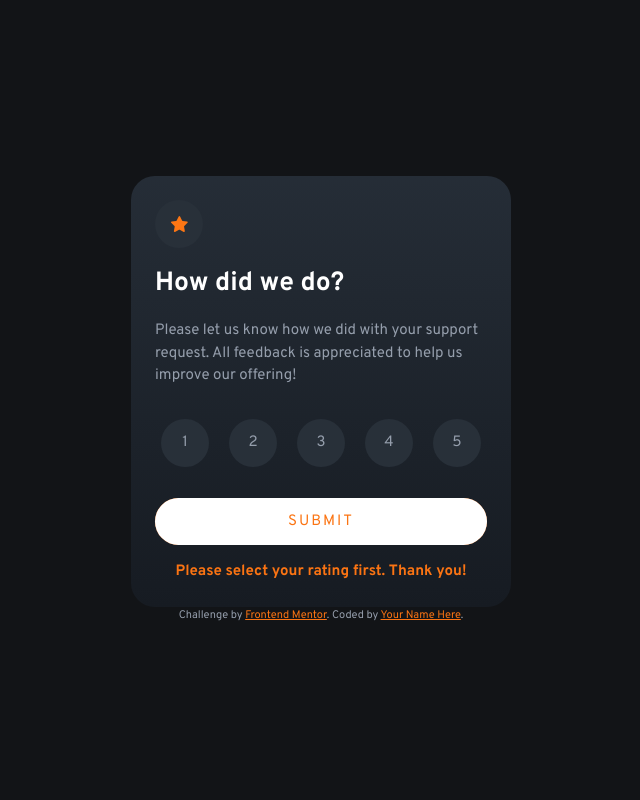
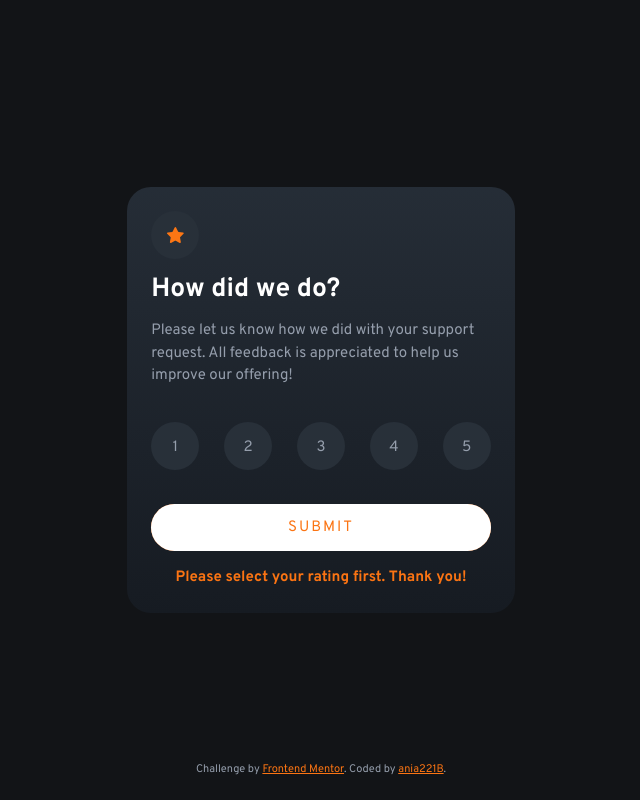
Before and after one commit to ania221B/interactive-rating-component, a plain HTML site: page index.html in a window 1280 px wide. Both pictures are taken after a click on the button "SUBMIT". Shown: the whole page, without its empty margins (319-959 px from the left). Drawn offline with Linux system fonts and the light colour scheme.

Commit message:
buttons and styling fix + link added

```diff
--- a/css/reset.css
+++ b/css/reset.css
@@ -25,7 +25,7 @@ h1,
 h2,
 h3,
 h4 {
-  line-height: 1.5;
+  line-height: 1.1;
 }
 
 /* Removes default list styling from ul and ol elements with a class */
--- a/css/styles.css
+++ b/css/styles.css
@@ -16,6 +16,9 @@
    --fs-700: 1.65rem;
    --fw-400: 400;
    --fw-700: 700;
+
+   --br: 1.5rem;
+   --br-circle: 50%;
 }
 
 /* ===== GENERAL STYLES ===== */
@@ -31,18 +34,13 @@ body {
     flex-direction: column;
     align-items: center;
     justify-content: center;
+
 }
 
-.text-center {
-    text-align: center;
-}
-
-.content-center {
-    margin-inline: auto;
-}
-
-.padding-block-16 {
-    padding-block: 1rem;
+footer {
+    position: absolute;
+    bottom: 0;
+    padding-block: 1.5em;
 }
 
 /* ===== BUTTONS ===== */
@@ -57,18 +55,8 @@ button, .btn {
     z-index: 1;
 }
 
-.btn::before {
-    content: "";
-    width: 100%;
-    height: 100%;
-    border-radius: inherit;
-
-    position: absolute;
-    inset: 0;
-
-    z-index: -1;
-    opacity: 0;
-    transition: opacity 300ms ease-in-out;
+.btn > * {
+    cursor: pointer;
 }
 
 .btn[data-type="primary"] {
@@ -77,9 +65,7 @@ button, .btn {
     color: var(--clr-neutral-100);
     background-color: var(--clr-primary-400);
     padding-block: 1rem;
-    border-radius: 1.5rem;
-    position: relative;
-    z-index: 1;
+    border-radius: var(--br);
 }
 
 .btn[data-type="secondary"],
@@ -87,89 +73,144 @@ button, .btn {
     display: grid;
     place-items: center;
     background-color: var(--clr-neutral-600);
+
     width: 3rem;
     height: 3rem;
-    border-radius: 50%;
+    border-radius: var(--br-circle);
+}
+
+input[type="radio"] {
+    appearance: none;
+    margin: 0;
+    width: 100%;
+    height: 100%;
+    border-radius: inherit;
+
+    position: absolute;
+    top: 0;
+    left: 0;
+    z-index: -1;
+}
+
+input[type="radio"] ~ label {
+     padding-top: 0.25rem;
+}
+
+/* ===== pseudo elements ===== */
+
+.btn[data-type="primary"]::before,
+input[type="radio"]::before {
+    content: "";
+    width: 100%;
+    height: 100%;
+    border-radius: inherit;
+
+    position: absolute;
+    top: 0;
+    left: 0;
+    z-index: -1;
+    opacity: 0;
+    transition: opacity 300ms ease-in-out;
 }
 
 .btn[data-type="primary"]::before {
     background-color: var(--clr-neutral-100);
 }
 
-.btn[data-type="secondary"]::before {
+input[type="radio"]::before {
     background-color: var(--clr-neutral-400);
 }
+
+/* ===== hover and focus states ====== */
 
 .btn[data-type="primary"]:hover,
 .btn[data-type="primary"]:focus {
     color: var(--clr-primary-400);
 }
 
-.btn[data-type="secondary"]:hover,
-.btn[data-type="secondary"]:focus {
+input[type="radio"]:hover ~ label,
+input[type="radio"]:focus ~ label,
+input[type="radio"]:checked ~ label {
     color: var(--clr-neutral-100);
 }
 
 .btn[data-type="primary"]:hover::before,
 .btn[data-type="primary"]:focus::before,
-.btn[data-type="secondary"]:hover::before,
-.btn[data-type="secondary"]:focus::before {
+input[type="radio"]:hover::before,
+input[type="radio"]:focus::before {
     opacity: 1;
 }
 
-.btn[data-type="secondary"].is-selected {
+input[type="radio"]:checked,
+input[type="radio"]:checked::before {
     background-color: var(--clr-primary-400);
-    color: var(--clr-neutral-100);
 }
 
-.btn[data-type="secondary"].is-selected::before {
-    background-color: var(--clr-primary-400);
-}
 
 /* ===== CARD ===== */
 
 .card {
     width: 95%;
-    max-width: 25rem;
+    max-width: 25.5rem;
     margin-inline: auto;
 
     padding: 1.5rem;
-    border-radius: 1.5rem;
+    border-radius: var(--br);
     background-image: linear-gradient(to bottom, var(--clr-neutral-700), var(--clr-neutral-800));
 }
 
-.card__content {
+.card__content,
+.card__content form {
     display: flex;
     flex-direction: column;
     gap: 1rem;
+}
+
+.thank-you__content {
+    padding-block: 1rem;
+    text-align: center;
+    gap: 1.75rem;
+}
+
+.thank-you__image {
+    margin-inline: auto;
+}
+
+.thank-you__body > * + * {
+    margin-top: 0.75rem;
 }
 
 .title {
     font-size: var(--fs-700);
     font-weight: var(--fw-700);
     color: var(--clr-neutral-100);
+    line-height: 1.1;
 }
 
+
 .rating-scale {
+    margin-block: 1.125rem;
     display: flex;
-    justify-content: center;
-    gap: 1.25rem;
+    justify-content: space-between;
 }
 
 .rating-info {
     align-self: center;
     font-size: var(--fs-400);
+    font-weight: var(--fw-400);
     color: var(--clr-primary-400);
     background-color: var(--clr-neutral-600);
-    padding: 0.25rem 1rem;
-    border-radius: 1.5rem;
+    padding: 0.5rem 1rem;
+    border-radius: var(--br);
 }
 
 .error {
+    text-align: center;
     font-weight: var(--fw-700);
     color: var(--clr-primary-400);
 }
 
+/* ===== ATTRIBUTION ===== */
 
 .attribution {
     font-size: 11px;
--- a/index.html
+++ b/index.html
@@ -44,39 +44,69 @@
             Please let us know how we did with your support request. All
             feedback is appreciated to help us improve our offering!
           </p>
-          <ul class="rating-scale" role="list">
-            <li class="btn" data-type="secondary">1</li>
-            <li class="btn" data-type="secondary">2</li>
-            <li class="btn" data-type="secondary">3</li>
-            <li class="btn" data-type="secondary">4</li>
-            <li class="btn" data-type="secondary">5</li>
-          </ul>
-          <button type="submit" class="btn" data-type="primary">Submit</button>
-          <div class="error text-center"></div>
+          <form method="get" action="#" autocomplete="off">
+            <div class="rating-scale">
+              <div class="btn" data-type="secondary">
+                <input type="radio" name="rating" id="1" value="1" />
+                <label for="1">1</label>
+              </div>
+
+              <div class="btn" data-type="secondary">
+                <input type="radio" name="rating" id="2" value="2" />
+                <label for="2">2</label>
+              </div>
+
+              <div class="btn" data-type="secondary">
+                <input type="radio" name="rating" id="3" value="3" />
+                <label for="3">3</label>
+              </div>
+
+              <div class="btn" data-type="secondary">
+                <input type="radio" name="rating" id="4" value="4" />
+                <label for="4">4</label>
+              </div>
+
+              <div class="btn" data-type="secondary">
+                <input type="radio" name="rating" id="5" value="5" />
+                <label for="5">5</label>
+              </div>
+            </div>
+
+            <button type="submit" class="btn" data-type="primary">
+              Submit
+            </button>
+          </form>
+
+          <div class="error"></div>
         </div>
       </div>
       <!-- Rating state end -->
+    </main>
+    <footer>
       <div class="attribution">
         Challenge by
         <a href="https://www.frontendmentor.io?ref=challenge" target="_blank"
           >Frontend Mentor</a
-        >. Coded by <a href="#">Your Name Here</a>.
+        >. Coded by
+        <a href="https://www.frontendmentor.io/profile/ania221B">ania221B</a>.
       </div>
-    </main>
+    </footer>
 
     <!-- Thank you state start -->
 
     <template>
-      <div class="card__content padding-block-16 text-center">
-        <div class="card__image content-center">
+      <div class="card__content thank-you__content">
+        <div class="thank-you__image">
           <img src="images/illustration-thank-you.svg" alt="" />
         </div>
         <h2 class="rating-info"></h2>
-        <p class="title">Thank you!</p>
-        <p>
-          We appreciate you taking the time to give a rating. If you ever need
-          more support, don’t hesitate to get in touch!
-        </p>
+        <div class="thank-you__body">
+          <p class="title">Thank you!</p>
+          <p>
+            We appreciate you taking the time to give a rating. If you ever need
+            more support, don’t hesitate to get in touch!
+          </p>
+        </div>
       </div>
     </template>
 
--- a/js/script.js
+++ b/js/script.js
@@ -1,36 +1,26 @@
 const card = document.querySelector('.card')
+const submitBtn = card.querySelector('button[type="submit"]')
+const ratingList = card.querySelector('.rating-scale')
+const rates = Array.from(ratingList.querySelectorAll('input[type="radio"]'))
 const template = document.querySelector('template')
-const ratingList = card.querySelector('.rating-scale')
-let rates = [...ratingList.children]
-const submitBtn = card.querySelector('button[type="submit"]')
-
-ratingList.addEventListener('click', e => {
-  if (!e.target.closest('.btn[data-type="secondary"]')) return
-
-  rates.forEach(rate => {
-    rate.classList.remove('is-selected')
-  })
-
-  const selectedRate = e.target
-  selectedRate.classList.add('is-selected')
-})
 
 submitBtn.addEventListener('click', e => {
   e.preventDefault()
 
-  rates = [...ratingList.children]
-  const userRateIndex = rates.findIndex(rate => rate.classList.contains('is-selected'))
-  console.log(userRateIndex)
-  if (userRateIndex === -1) {
+  const userRateInput = rates.find(rate => rate.checked)
+
+  if (userRateInput === undefined) {
     const error = card.querySelector('.error')
     error.textContent = 'Please select your rating first. Thank you!'
-  } else {
-    const templateClone = template.content.cloneNode(true)
-    const ratingInfo = templateClone.querySelector('.rating-info')
-    ratingInfo.textContent = `You selected ${userRateIndex + 1} out of 5`
+  }
 
-    const cardCurrentContent = card.firstElementChild
+  const userRate = userRateInput.value
 
-    card.replaceChild(templateClone, cardCurrentContent)
-  }
+  const templateClone = template.content.cloneNode(true)
+  const ratingInfo = templateClone.querySelector('.rating-info')
+  ratingInfo.textContent = `You selected ${userRate} out of 5`
+
+  const cardCurrentContent = card.firstElementChild
+
+  card.replaceChild(templateClone, cardCurrentContent)
 })
```
